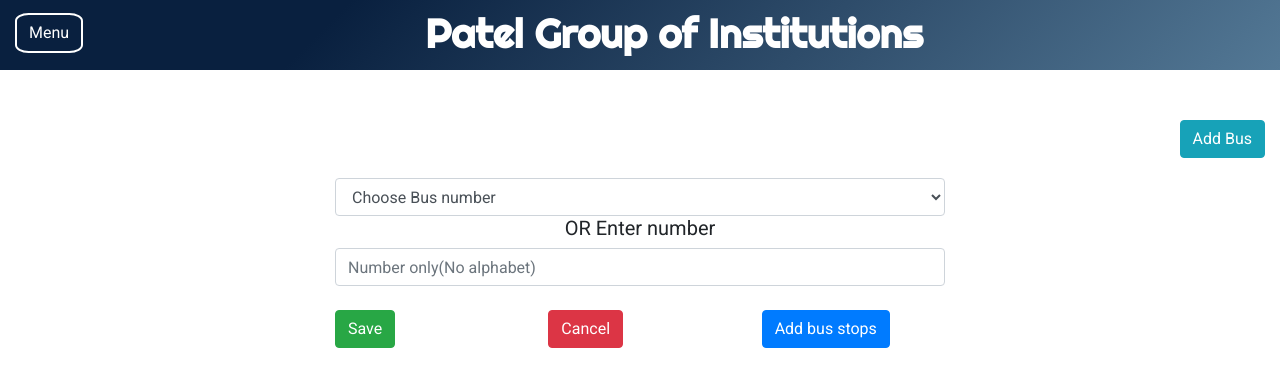
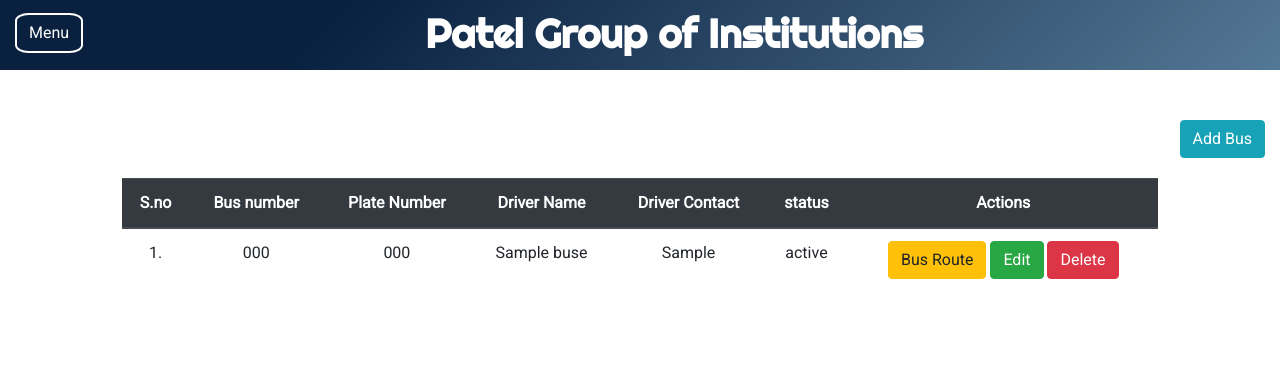
Before and after one commit to hemansah/PGOI, a PHP site: page /admin/bus_route_admin.php in a window 1280 px wide. Shown: the top 387 px of the page. Run offline with PHP 8.4, Linux system fonts and the light colour scheme; tables that the repository leaves empty or names only in its code hold one stand-in row (values such as "Sample post").

Commit message:
bus admin module

```diff
--- a/admin/bus_route_admin.php
+++ b/admin/bus_route_admin.php
@@ -1,7 +1,13 @@
+<?php
+
+	include 'dbconfig/dbconnect.php';
+	include '../lib/functions-php.php';
+	$buses = all_buses($dbhandle);
+?>
 <!DOCTYPE html>
 <html>
 <head>
-	<title>Add Bus Route</title>
+	<title>Buses</title>
 	<link href="https://fonts.googleapis.com/css?family=Roboto" rel="stylesheet">
 	<link href="https://fonts.googleapis.com/css?family=Righteous|Varela+Round" rel="stylesheet">
 		<link href="https://stackpath.bootstrapcdn.com/bootstrap/4.3.1/css/bootstrap.min.css" rel="stylesheet" integrity="sha384-ggOyR0iXCbMQv3Xipma34MD+dH/1fQ784/j6cY/iJTQUOhcWr7x9JvoRxT2MZw1T" crossorigin="anonymous">
@@ -9,8 +15,6 @@
 		<link rel="stylesheet" type="text/css" href="../assets/css/sidebar.css">
 		<link rel="stylesheet" type="text/css" href="../assets/css/style.css">
 		<script src="https://ajax.googleapis.com/ajax/libs/jquery/3.3.1/jquery.min.js"></script>
-
-
 </head>
 <body>
 
@@ -39,7 +43,7 @@
 				<button id="add-hide-bus-form" class="btn btn-info pull-right" style="float: right;">Add Bus</button>
 			</div>
 		</div>
-		<!--////////////////////// Posting Notification div starts from here///////////////////////-->
+		<!--////////////////////// ADD BUS div starts from here///////////////////////-->
 		<div class="row">
 			<div class="col-6 offset-3" >
         		<div class="alert alert-danger error_message" style="display: none; width: 100%; height: auto; line-height: 1;">
@@ -48,69 +52,102 @@
 					<form role="form" method="post" id="bus-form" style="display: none;">
 						<div class="form-group">
 							<h2 style="text-align: center;" class="text-white bg-dark" >Add a Bus here!</h2>
-							<h6><b>Bus number:</b></h6>
-							<input type="text" class="form-control" name="bus-number" id="bus-number" placeholder="MP 4444 XY 44" /><br>
-							<h6><b>Driver Name:</b></h6>
-							<input type="text" class="form-control" name="driver-name" id="driver-name" placeholder="First Last" /><br>
-							<h6><b>Driver Contact:</b></h6>
-							<input type="number" class="form-control" name="contact" id="contact" placeholder="9876543210" /><br>
-							<label><b>Choose Action:</b></label>
-							<select class="form-control" id="status" name="status">
-							    <option value="active">Active / Running</option>
-						    	<option value="disable">Disabled / Not Running</option>
-					  		</select><br>
-					  		<input id="notification-form" type="submit" class="btn btn-success" value="Post"/>
-							<button id="hide-bus-form" class="btn btn-danger">Cancel</button>
+
+							<div class="form-group row">
+								<label class="col-sm-3 col-form-label"><b>Bus plate number:</b></label>
+								<div class="col-sm-9">
+									<input type="text" class="form-control" name="plate-number" id="plate-number" placeholder="MP 4444 XY 44" />
+								</div>
+							</div>
+
+							<div class="form-group row">
+								<label class="col-sm-3 col-form-label"><b>Bus number:</b></label>
+								<div class="col-sm-9">
+									<input type="number" class="form-control" name="bus-number" id="bus-number" placeholder="01" />
+								</div>
+							</div>
+
+							<div class="form-group row">
+								<label class="col-sm-3 col-form-label"><b>Driver Name:</b></label>
+								<div class="col-sm-9">
+									<input type="text" class="form-control" name="driver-name" id="driver-name" placeholder="First Last" />
+								</div>
+							</div>
+
+							<div class="form-group row">
+								<label class="col-sm-3 col-form-label"><b>Driver Contact:</b></label>
+								<div class="col-sm-9">
+									<input type="text" class="form-control" name="contact" id="contact" placeholder="9876543210" />
+								</div>
+							</div>
+
+							<div class="form-group row">
+								<label class="col-sm-3 col-form-label"><b>Choose Action:</b></label>
+								<div class="col-sm-9">
+									<select class="form-control" id="status" name="status">
+									    <option value="active">Active (Running)</option>
+								    	<option value="disabled">Disabled (Not Running)</option>
+							  		</select>
+							  	</div>
+							</div>
+
+							<div class="col-sm-9 offset-sm-3">
+					  			<input id="bus-form-input" type="submit" class="btn btn-success" value="Post"/>
+								<button id="hide-bus-form" class="btn btn-danger">Cancel</button>
+							</div>
 					  	</div>
 					</form>
 				</div>
 			</div>
-		<!--////////////////////Posting Notification ends here/////////////////////////-->
+		<!--////////////////////Table of BUSes starts here/////////////////////////-->
 
-		<form method="post" >
 			<div class="row">
-				<div class="col-sm-6 offset-3">
+				<div class="col-10 offset-1">
+					<table class="table text-center" id="bus-info-table">
+						<thead class="thead-dark">
+							<th>S.no</th>
+							<th>Bus number</th>
+							<th >Plate Number</th>
+							<th>Driver Name</th>
+							<th>Driver Contact</th>
+							<th>status</th>
+							<th>Actions</th>
+						</thead>
 
-						<select class="form-control" id="bus_no_select" name="bus_no_select">
-							<option value="0">Choose Bus number</option>
-							<option>Bus no 1</option>
-							<option>Bus no 2</option>
-							<option>Bus no 3</option>
-							<option>Bus no 4</option>
-						</select>
-						<h5 class="text-center">OR Enter number</h5>
-						<input type="text" name="bus_no_input"  class="form-control"  placeholder="Number only(No alphabet)"><br>
+						<tbody>
 
+							<?php
+								if ($buses){
+										$i=0;
+									while ($row=mysqli_fetch_assoc($buses)){
+										$i = $i+1;
+										echo '
+											<tr>
+												<td> '.$i.'.</td>
+												<td class="text-center">'.$row['bus_number'].'</td>
+												<td>' . $row['plate_number'] . '</td>
+												<td>' . $row['driver_name'] . '</td>
+												<td>' . $row['contact'] . '</td>
+												<td>' . $row['status'] . '</td>
+												<td>
+													<a class="btn btn-warning" class="bus-route" href="bus_route.php?bus_number=' . $row['bus_number'] . '" >Bus Route</a>
+													<button class="btn btn-success" class="edit-bus" value="' . $row['id'] . '" name="edit_bus" >Edit</button>
+													<button class="btn btn-danger" class="delete-bus" value="' . $row['bus_number'] . '" name="delete_bus">Delete</button>
+												</td>
+											</tr>';
+									}
+								}else{
+									echo "<h4>No Bus to show.</h4>";
+								}
+							?>
+
+						</tbody>
+					</table>
 				</div>
 			</div>
+	</div><!-- Container end -->
 
-			<div class="row">
-				<div class="col-sm-6 offset-3 container1">
-
-				</div>
-			</div>
-
-
-				<div class="row">
-
-					<div class="col-sm-2 offset-3">
-						<input type="button" name="" value="Save" class="btn btn-success">
-					</div>
-					<div class="col-sm-2">
-						<input type="button" name="" value="Cancel" class="btn btn-danger">
-					</div>
-
-					<div class="col-sm-2 ">
-						<input type="button" name="" class="btn btn-primary add_form_field" value="Add bus stops" style="display: inline;">
-					</div>
-				</div>
-
-
-				</div>
-			</div>
-		</form>
-	</div>
-</body>
+	</body>
 	<script type="text/javascript" src="../assets/js/custom-js.js"></script>
 	<script type="text/javascript" src="../assets/js/bus-module-js.js"></script>
 </html>
--- a/assets/js/bus-module-js.js
+++ b/assets/js/bus-module-js.js
@@ -1,14 +1,288 @@
 $(document).ready(function() {
-    var max_fields = 35;
-    var wrapper = $(".container1");
+/*********************JS to send request to bus php script**************************/
+    $('#bus-form-input').click(function(){
+        //validate
+        var plate_number = $('#plate-number').val();
+        var bus_number = $('#bus-number').val();
+        var driver_name = $('#driver-name').val();
+        var contact = $('#contact').val();
+        var status = $('#status').val();
+        if (plate_number == '') {
+            plate_number_result = 0;
+            plate_number_error = "Enter the plate number!";
+        }else{
+            plate_number_result = 1;
+            plate_number_error = "";
+            }
+
+        if (bus_number == '') {
+            bus_number_result = 0;
+            bus_number_error = "Enter the bus number!";
+        }else{
+                bus_number_result = 1;
+                bus_number_error = "";
+            }
+
+        if (driver_name == '') {
+            driver_name_result = 0;
+            driver_name_error = "Enter the driver name!";
+        }else{
+                driver_name_result = 1;
+                driver_name_error = "";
+            }
+
+        if (contact == '') {
+            contact_result = 0;
+            contact_error = "Enter the contact!";
+        }else{
+            if(contact.match(/[1-9]{1}[0-9]{9}/g)){
+                contact_result = 1;
+                contact_error = "";
+            }else{
+                contact_result = 0;
+                contact_error = "Enter the correct mobile number!";
+                }
+            }
+        if (plate_number_result == "0" || bus_number_result == "0" || driver_name_result == "0" || contact_result == "0") {
+            var error_message = plate_number_error + "<br>" + bus_number_error + "<br>" + driver_name_error + "<br>" + contact_error ;
+            $(".error_message").css("display","inline-block").html(error_message);
+            return false;
+        } else {
+            ///////Sending request
+                url = "./lib/admin-actions-php.php";
+                $.ajax({
+                        url: url,
+                        type: "POST",
+                        data: {
+                            action : "add-bus-form",
+                            plate_number : plate_number,
+                            bus_number : bus_number,
+                            driver_name : driver_name,
+                            contact : contact,
+                            status : status
+                        },
+                        dataType : "json",
+                        success: function(response){
+
+                            if (response.success) {
+                                window.location.href = 'bus_route_admin.php';
+                            } else {
+                                $(".error_message").css("display","inline-block").html(response.error);
+                                return false;
+                            }
+                        } //success end
+                });
+            }
+        return false;
+    }); //add bus form end here
+     $('#bus-stop-input').click(function(){
+        var bus_number = $('#bus-number').val();
+        var stop_names = JSON.stringify($("input[name='stop_name[]']").serializeArray());
+        var stop_times = JSON.stringify($("input[name='stop_time[]']").serializeArray());
+
+        url = "./lib/admin-actions-php.php";
+        $.ajax({
+                url: url,
+                type: "POST",
+                data: {
+                    action : "bus-stop-form",
+                    bus_number : bus_number,
+                    stop_names : stop_names,
+                    stop_times : stop_times
+                },
+                dataType : "json",
+                success: function(response){
+
+                    if (response.success) {
+                        window.location.href = 'bus_route.php?bus_number='+bus_number+'';
+                    } else {
+                        $(".error_message").css("display","inline-block").html(response.error);
+                        return false;
+                    }
+                } //success end
+        });
+        return false;
+    }); //add bus stop form end here
+
+    /*******************************************
+    **********Delete a bus************
+    *******************************************/
+    $('button[name=delete_bus]').click(function(){
+            if( confirm("This action will delete bus route too! Click ok to Process.") ){
+                var busNumber = $(this).val();
+            ///////Sending request
+                url = "./lib/admin-actions-php.php";
+                $.ajax({
+                        url: url,
+                        type: "POST",
+                        data: {
+                            action : "delete-bus",
+                            busNumber : busNumber
+                        },
+                        dataType : "json",
+                        success: function(response){
+                            if (response.success) {
+                                location.reload(true);
+                                return false;
+                            } else {
+                                $(".error_message").css("display","inline-block").html(response.error);
+                                return false;
+                            }
+                        } //success end
+                });
+            }
+      });
+    /*******************************************
+    **********Delete a bus stop************
+    *******************************************/
+    $('button[name=delete_bus_stop]').click(function(){
+            if( confirm("This action will delete bus route too! Click ok to Process.") ){
+                var stopId = $(this).val();
+            ///////Sending request
+                url = "./lib/admin-actions-php.php";
+                $.ajax({
+                        url: url,
+                        type: "POST",
+                        data: {
+                            action : "delete-bus-stop",
+                            stopId : stopId
+                        },
+                        dataType : "json",
+                        success: function(response){
+                            if (response.success) {
+                                location.reload(true);
+                                return false;
+                            } else {
+                                $(".error_message").css("display","inline-block").html(response.error);
+                                return false;
+                            }
+                        } //success end
+                });
+            }
+      });
+
+    $('button[name=edit_bus]').click(function(){
+
+        $('#bus-form').toggle(400);
+        $('#bus-info-table').toggle(400);
+        $('#bus-form-input').remove();
+        $("#hide-bus-form").before('<button id="update-bus-form" class="btn btn-success">update</button> ');
+
+        var busId = $(this).val();
+        $("#hide-bus-form").before('<input id="bus-id" name="bus-id" type="hidden" value="'+busId+'">    ');
+        var row = $(this).closest("tr");
+        var bus_number = row.find("td:nth-child(2)").text();  // Find the text
+        var plate_number = row.find("td:nth-child(3)").text(); // Find the text
+        var driver_name = row.find("td:nth-child(4)").text(); // Find the text
+        var contact = row.find("td:nth-child(5)").text(); // Find the text
+        var status = row.find("td:nth-child(6)").text(); // Find the text
+        $("#bus-number").val(bus_number);
+        $("#plate-number").val(plate_number);
+        $("#driver-name").val(driver_name);
+        $("#contact").val(contact);
+        $("#status").val(status);
+        return false;
+
+    });
+
+/*******************************************
+**********Update a bus************
+*******************************************/
+$(document).on('click',"#update-bus-form",function (e) {
+ e.preventDefault();
+    e.stopPropagation();
+        $(".error_message").css("display","none");
+        //validate
+        var plate_number = $('#plate-number').val();
+        var bus_number = $('#bus-number').val();
+        var driver_name = $('#driver-name').val();
+        var contact = $('#contact').val();
+        var status = $('#status').val();
+        if (plate_number == '') {
+            plate_number_result = 0;
+            plate_number_error = "Enter the plate number!";
+        }else{
+            plate_number_result = 1;
+            plate_number_error = "";
+            }
+
+        if (bus_number == '') {
+            bus_number_result = 0;
+            bus_number_error = "Enter the bus number!";
+        }else{
+                bus_number_result = 1;
+                bus_number_error = "";
+            }
+
+        if (driver_name == '') {
+            driver_name_result = 0;
+            driver_name_error = "Enter the driver name!";
+        }else{
+                driver_name_result = 1;
+                driver_name_error = "";
+            }
+
+        if (contact == '') {
+            contact_result = 0;
+            contact_error = "Enter the contact!";
+        }else{
+            if(contact.match(/[1-9]{1}[0-9]{9}/g)){
+                contact_result = 1;
+                contact_error = "";
+            }else{
+                contact_result = 0;
+                contact_error = "Enter the correct mobile number!";
+                }
+            }
+        if (plate_number_result == "0" || bus_number_result == "0" || driver_name_result == "0" || contact_result == "0") {
+            var error_message = plate_number_error + "<br>" + bus_number_error + "<br>" + driver_name_error + "<br>" + contact_error ;
+            $(".error_message").css("display","inline-block").html(error_message);
+            return false;
+        } else {
+            ///////Sending request
+                url = "./lib/admin-actions-php.php";
+                $.ajax({
+                        url: url,
+                        type: "POST",
+                        data: {
+                            action : "update-bus",
+                            plate_number : plate_number,
+                            bus_number : bus_number,
+                            driver_name : driver_name,
+                            contact : contact,
+                            status : status
+                        },
+                        dataType : "json",
+                        success: function(response){
+
+                            if (response.success) {
+                                window.location.href = 'bus_route_admin.php';
+                            } else {
+                                $(".error_message").css("display","inline-block").html(response.error);
+                                return false;
+                            }
+                        } //success end
+                });
+            }
+        return false;
+});
+
+    var max_fields = 40;
+    var wrapper = $("#stop-table-form");
     var add_button = $(".add_form_field");
 
-    var x = 1;
+    var x = $('#stop-table-form tr').length;
     $(add_button).click(function(e) {
         e.preventDefault();
         if (x < max_fields) {
+            $('#stop-table-form tr:last').after('<tr>\
+                                                    <td>'+ x +'</td>\
+                                                    <td><input type="text" class="form-control" placeholder="Stop name" name="stop_name[]"/></td>\
+                                                    <td><input type="text" class="form-control" placeholder="12:12 AM" name="stop_time[]"/></td>\
+                                                    <td><a href="#" class="delete">Delete</a></td>\
+                                                </tr>'); //add input box
+
             x++;
-            $(wrapper).append('<div><input type="text" class="form-control" placeholder="Add more..." name="stop_no[]"/><a href="#" class="delete">Delete</a></div>'); //add input box
         } else {
             alert('You Reached the limits')
         }
@@ -16,7 +290,23 @@ $(document).ready(function() {
 
     $(wrapper).on("click", ".delete", function(e) {
         e.preventDefault();
-        $(this).parent('div').remove();
+        $(this).closest('tr').remove();
         x--;
-    })
+    });
+    /*********************************************
+    ****Show / Hide ADD bus form ****
+    **********************************************/
+    $('#add-hide-bus-form , #hide-bus-form').click(function(){
+        $('#bus-form').toggle(400);
+        $('#bus-info-table').toggle(400);
+    });
+
+    /*********************************************
+    ****Show / Hide bus Stop form ****
+    **********************************************/
+    $('#add-stop-form, #cancel-bus-stop').click(function(){
+        $('#bus-stops-table').toggle(400);
+        $('#bus-stop-form').toggle(400);
+    });
+
 });
--- a/lib/functions-php.php
+++ b/lib/functions-php.php
@@ -9,4 +9,14 @@
 		$result = mysqli_query($dbhandle, $query);
 		return $result;
 	}
+	function all_buses($dbhandle){
+		$query = "SELECT * FROM buses ORDER BY bus_number DESC";
+		$result = mysqli_query($dbhandle, $query);
+		return $result;
+	}
+	function bus_stops($dbhandle,$bus_number){
+		$query = "SELECT * FROM bus_routes WHERE bus_number = $bus_number ORDER BY pick_time DESC";
+		$result = mysqli_query($dbhandle, $query);
+		return $result;
+	}
 ?>
```
Also changed, not shown: admin/bus_route.php (added, +132 -0 lines), admin/lib/admin-actions-php.php (+96 -0 lines).
